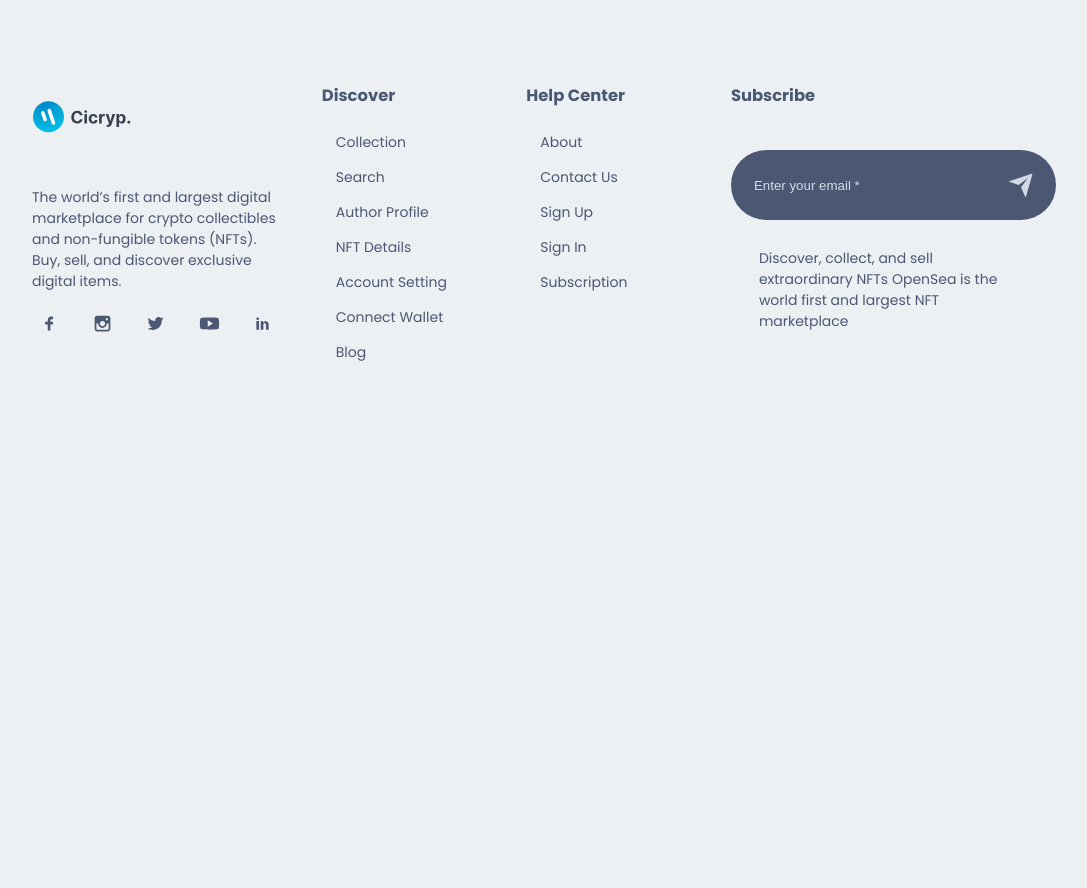
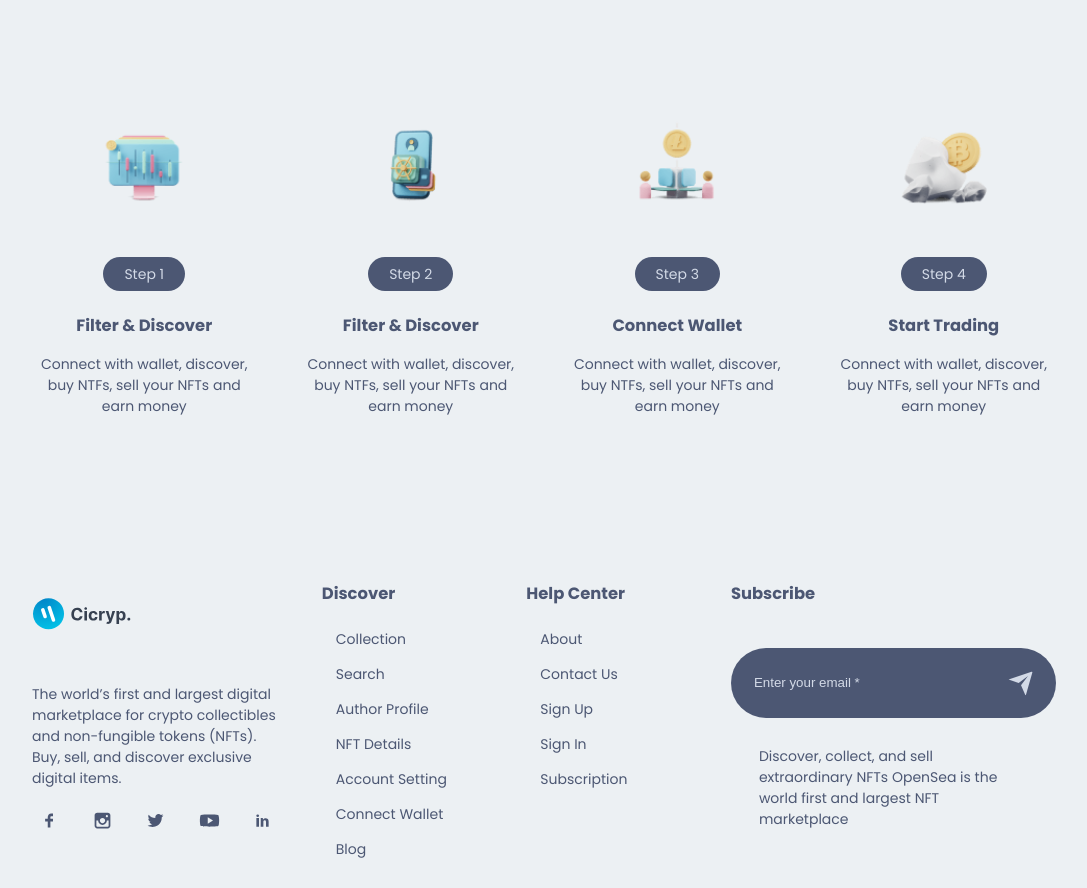
Before and after one commit to AdhithyanM/nft-marketplace-template-code, a Next.js app: page / in a window 1280 px wide. Shown: the part 792-1680 px from the top of the page, without its empty margins (96-1183 px from the left). Before the commit the page ends 1183 px from the top, so only its background shows below. Built offline with nearby package versions, Linux system fonts and the light colour scheme.

Commit message:
Service component addiiton changes

```diff
--- a/components/HeroSection/HeroSection.jsx
+++ b/components/HeroSection/HeroSection.jsx
@@ -17,7 +17,7 @@ const HeroSection = () => {
             your NTFs and sell them
           </p>
 
-          <Button btnName="Start your search" />
+          <Button btnName="Start your search" handleClick={() => {}} />
         </div>
         <div className={Style.heroSection_box_right}>
           <Image
--- /dev/null
+++ b/components/Service/Service.jsx
@@ -0,0 +1,81 @@
+import React from "react";
+import Image from "next/image";
+
+// INTERNAL IMPORTS
+import Style from "./Service.module.css";
+import images from "../../img";
+
+const Service = () => {
+  return (
+    <div className={Style.service}>
+      <div className={Style.service_box}>
+        <div className={Style.service_box_item}>
+          <Image
+            src={images.service1}
+            alt="Filter & Discover"
+            width={100}
+            height={100}
+          />
+          <p className={Style.service_box_item_step}>
+            <span>Step 1</span>
+          </p>
+          <h3>Filter & Discover</h3>
+          <p>
+            Connect with wallet, discover, buy NTFs, sell your NFTs and earn
+            money
+          </p>
+        </div>
+        <div className={Style.service_box_item}>
+          <Image
+            src={images.service2}
+            alt="Filter & Discover"
+            width={100}
+            height={100}
+          />
+          <p className={Style.service_box_item_step}>
+            <span>Step 2</span>
+          </p>
+          <h3>Filter & Discover</h3>
+          <p>
+            Connect with wallet, discover, buy NTFs, sell your NFTs and earn
+            money
+          </p>
+        </div>
+        <div className={Style.service_box_item}>
+          <Image
+            src={images.service3}
+            alt="Filter & Discover"
+            width={100}
+            height={100}
+          />
+          <p className={Style.service_box_item_step}>
+            <span>Step 3</span>
+          </p>
+          <h3>Connect Wallet</h3>
+          <p>
+            Connect with wallet, discover, buy NTFs, sell your NFTs and earn
+            money
+          </p>
+        </div>
+        <div className={Style.service_box_item}>
+          <Image
+            src={images.service4}
+            alt="Filter & Discover"
+            width={100}
+            height={100}
+          />
+          <p className={Style.service_box_item_step}>
+            <span>Step 4</span>
+          </p>
+          <h3>Start Trading</h3>
+          <p>
+            Connect with wallet, discover, buy NTFs, sell your NFTs and earn
+            money
+          </p>
+        </div>
+      </div>
+    </div>
+  );
+};
+
+export default Service;
--- /dev/null
+++ b/components/Service/Service.module.css
@@ -0,0 +1,37 @@
+.service {
+  width: 80%;
+  margin: 3rem auto;
+  margin-block: 8rem;
+}
+
+.service_box {
+  display: grid;
+  grid-template-columns: repeat(4, 1fr);
+  gap: 3rem;
+  text-align: center;
+}
+
+.service_box_item_step {
+  margin-top: 3rem;
+  margin-bottom: 2rem;
+}
+
+.service_box_item_step span {
+  padding: 0.5rem 1.5rem;
+  border-radius: 5rem;
+  background-color: var(--icons-color);
+  color: var(--shadow-dark-color);
+}
+
+@media screen and (max-width: 35em) {
+  .service {
+    width: 90%;
+  }
+}
+
+@media screen and (max-width: 50em) {
+  .service_box {
+    grid-template-columns: repeat(2, 1fr);
+    gap: 1rem;
+  }
+}
--- a/components/components-index.js
+++ b/components/components-index.js
@@ -3,5 +3,6 @@ import Button from "./Button/Button";
 import Footer from "./Footer/Footer";
 import NavBar from "./NavBar/NavBar";
 import HeroSection from "./HeroSection/HeroSection";
+import Service from "./Service/Service";
 
-export { Button, Footer, NavBar, HeroSection };
+export { Button, Footer, NavBar, HeroSection, Service };
--- a/pages/index.js
+++ b/pages/index.js
@@ -2,12 +2,13 @@ import React from "react";
 
 // INTERNAL IMPORT
 import Style from "../styles/index.module.css";
-import { HeroSection } from "../components/components-index";
+import { HeroSection, Service } from "../components/components-index";
 
 const Home = () => {
   return (
     <div className={Style.homePage}>
       <HeroSection />
+      <Service />
     </div>
   );
 };
```
